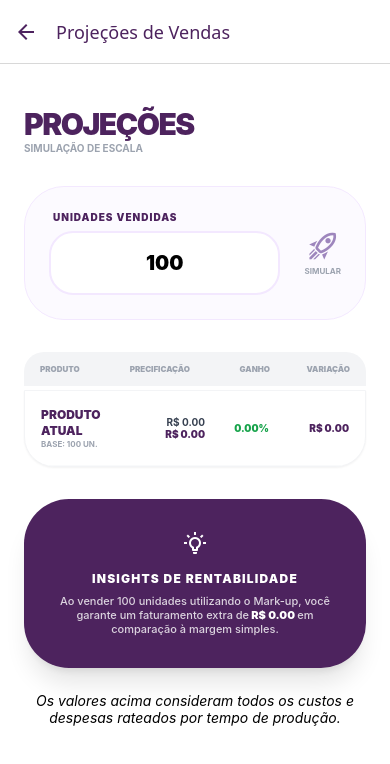
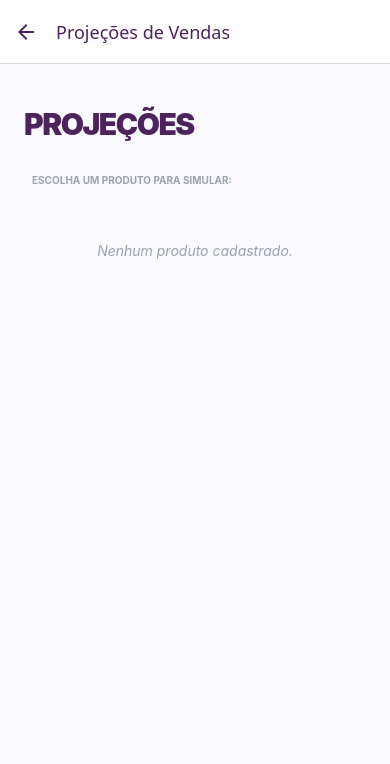
Before and after one commit to Predr0/precificacao-app, a React Native app: screen /ProjecoesVendas in a window 390 px wide. Shown: the top 764 px of the page. Built offline with nearby package versions, Linux system fonts and the light colour scheme.

Commit message:
feat/adicionada função de escolher o produto na tela de projeções e textos centralizados

```diff
--- a/src/screens/CalculoProduto.js
+++ b/src/screens/CalculoProduto.js
@@ -109,7 +109,7 @@ export default function CalculoProduto() {
             <Text className="text-white font-bold text-[11px]">TOTAL GERAL: R$ {res.totalGeral.toFixed(2)}</Text>
           </View>
 
-          <Text className="text-orange-400 font-bold text-[10px] mb-1 uppercase tracking-widest">C. VALIDAÇÃO P.E. (RF14)</Text>
+          <Text className="text-orange-400 font-bold text-[10px] mb-1 uppercase tracking-widest">C. VALIDAÇÃO P.E.</Text>
           <View className="pl-2 border-l border-orange-900">
             <Text className="text-white text-[11px]">Numerador (CF Mensal): R$ {totalCF_Mensal.toFixed(2)}</Text>
             <Text className="text-white text-[11px]">PVM (Preço): R$ {res.PVM.toFixed(2)}</Text>
--- a/src/screens/ProjecoesVendasScreen.js
+++ b/src/screens/ProjecoesVendasScreen.js
@@ -4,26 +4,37 @@ import { AppContext } from '../context/AppContext';
 import { MaterialCommunityIcons } from '@expo/vector-icons';
 
 export default function ProjecaoVendasScreen() {
-  const { config, insumos, totalCF_Mensal, totalDF_Mensal, totalDV_Mensal } = useContext(AppContext);
+  const { produtos } = useContext(AppContext);
   const { height } = useWindowDimensions();
 
+  const [produtoSelecionado, setProdutoSelecionado] = useState(null);
   const [unidadesProjetadas, setUnidadesProjetadas] = useState('100');
 
   const roxo = '#4d235e';
   const lavanda = '#9e86bd';
 
-  const calcularProjecao = () => {
+  const calcularDadosProduto = (produto) => {
+    if (!produto) return null;
     const unidades = parseFloat(unidadesProjetadas) || 0;
+    const { config, insumos, listaColaboradores, listaCustosFixos, listaDespesasFixas, listaDespesasVariaveis } = produto;
+
     const dias = parseFloat(config.dias) || 1;
     const horas = parseFloat(config.horas) || 1;
     const tempoProd = parseFloat(config.tempoProducao) || 1;
     const minMes = dias * horas * 60;
     const lucroDesejado = parseFloat(config.lucroDesejado) || 0;
 
+    const totalCF_M = (parseFloat(config.salario) || 0) +
+      listaColaboradores.reduce((acc, c) => acc + (parseFloat(c.salario) || 0), 0) +
+      listaCustosFixos.reduce((acc, i) => acc + (parseFloat(i.valor) || 0), 0);
+
+    const totalDF_M = listaDespesasFixas.reduce((acc, i) => acc + (parseFloat(i.valor) || 0), 0);
+    const totalDV_M = listaDespesasVariaveis.reduce((acc, i) => acc + (parseFloat(i.valor) || 0), 0);
+
     const CVR = insumos.reduce((acc, curr) => acc + (parseFloat(curr.custoFração) || 0), 0);
-    const CFR = (totalCF_Mensal / minMes) * tempoProd;
-    const DFR = (totalDF_Mensal / minMes) * tempoProd;
-    const DVR = (totalDV_Mensal / minMes) * tempoProd;
+    const CFR = (totalCF_M / minMes) * tempoProd;
+    const DFR = (totalDF_M / minMes) * tempoProd;
+    const DVR = (totalDV_M / minMes) * tempoProd;
     const totalGeral = CFR + CVR + DFR + DVR;
 
     const pDF = totalGeral > 0 ? (DFR / totalGeral) * 100 : 0;
@@ -36,48 +47,71 @@ export default function ProjecaoVendasScreen() {
     const PVM = totalGeral * markupIndice;
 
     const diferencaUnitaria = PVM - PV_sem;
-    const ganhoPercentual = PV_sem > 0 ? (diferencaUnitaria / PV_sem) * 100 : 0;
     const variacaoTotalBruta = diferencaUnitaria * unidades;
+    const faturamentoTotal = PVM * unidades;
 
-    return {
-      PV_sem,
-      PVM,
-      ganhoPercentual,
-      variacaoTotalBruta,
-      unidades
-    };
+    return { PV_sem, PVM, variacaoTotalBruta, faturamentoTotal, unidades, totalGeral };
   };
 
-  const res = calcularProjecao();
-
-  const HeaderTabela = ({ labels }) => (
-    <View className="flex-row px-4 py-3 bg-gray-100 rounded-t-[20px] mb-1">
-      {labels.map((l, i) => (
-        <Text key={i} className={`font-black text-[8px] uppercase text-gray-400 ${i === 0 ? 'flex-1' : 'w-20 text-right'}`}>
-          {l}
-        </Text>
-      ))}
-    </View>
-  );
+  const res = calcularDadosProduto(produtoSelecionado);
 
   return (
-    <SafeAreaView style={{ backgroundColor: '#FFF', flex: 1 }}>
+    <SafeAreaView style={{ backgroundColor: '#F9F9FF', flex: 1 }}>
       <ScrollView
         className="flex-1"
         contentContainerStyle={{ paddingHorizontal: 24, paddingTop: height * 0.05, paddingBottom: 60 }}
       >
-        <View className="mb-8">
+        {/* HEADER COM BOTÃO DE TROCA */}
+        <View className="mb-8 flex-row justify-between items-center">
+          <View>
             <Text style={{ color: roxo }} className="text-3xl font-black uppercase tracking-tighter">Projeções</Text>
-          <Text className="text-gray-400 font-bold text-[10px] uppercase">Simulação de Escala</Text>
+            {produtoSelecionado && (
+              <Text className="text-gray-400 font-bold text-[10px] uppercase">Simulando: {produtoSelecionado.nome}</Text>
+            )}
+          </View>
+          {produtoSelecionado && (
+            <TouchableOpacity
+              onPress={() => setProdutoSelecionado(null)}
+              className="bg-white p-3 rounded-full shadow-sm border border-gray-100"
+            >
+              <MaterialCommunityIcons name="swap-horizontal" size={24} color={roxo} />
+            </TouchableOpacity>
+          )}
         </View>
 
+        {!produtoSelecionado ? (
+          /* TELA DE SELEÇÃO */
+          <View>
+            <Text className="text-gray-400 font-bold text-[10px] uppercase mb-4 ml-2">Escolha um produto para simular:</Text>
+            {produtos.map((item) => (
+              <TouchableOpacity
+                key={item.id}
+                onPress={() => setProdutoSelecionado(item)}
+                style={{ backgroundColor: roxo }}
+                className="p-6 rounded-[30px] mb-4 flex-row justify-between items-center shadow-lg"
+              >
+                <View>
+                  <Text className="text-white font-black text-lg uppercase">{item.nome}</Text>
+                  <Text className="text-white/60 text-[10px] font-bold uppercase">Toque para projetar escala</Text>
+                </View>
+                <MaterialCommunityIcons name="chevron-right" size={24} color="white" />
+              </TouchableOpacity>
+            ))}
+            {produtos.length === 0 && (
+              <Text className="text-gray-400 text-center italic mt-10">Nenhum produto cadastrado.</Text>
+            )}
+          </View>
+        ) : (
+          /* TELA DE RESULTADOS DO PRODUTO */
+          <View>
             {/* INPUT DE UNIDADES */}
-        <View className="bg-purple-50/50 p-6 rounded-[40px] mb-8 border border-purple-100 flex-row items-center justify-between">
+            <View className="bg-white p-6 rounded-[40px] mb-8 border border-purple-100 flex-row items-center justify-between shadow-sm">
               <View className="flex-1">
-            <Text style={{ color: roxo }} className="font-black text-[10px] uppercase mb-2 ml-1 tracking-widest">Unidades Vendidas</Text>
+                <Text style={{ color: roxo }} className="font-black text-[10px] uppercase mb-2 ml-1 tracking-widest">Meta de Vendas</Text>
                 <TextInput
                   keyboardType="numeric"
-              className="bg-white p-4 rounded-3xl font-black text-xl text-center border-2 border-purple-100"
+                  className="bg-purple-50 p-4 rounded-3xl font-black text-2xl text-center border-2 border-purple-100"
+                  style={{ color: roxo }}
                   value={unidadesProjetadas}
                   onChangeText={setUnidadesProjetadas}
                   placeholder="Ex: 100"
@@ -89,50 +123,47 @@ export default function ProjecaoVendasScreen() {
               </View>
             </View>
 
-        {/* TABELA DE PRODUTOS (PROJETO AAA EXEMPLO) */}
-        <View className="mb-8">
-          <HeaderTabela labels={['Produto', 'Precificação', 'Ganho', 'Variação']} />
-
-          <View className="bg-white border border-gray-100 rounded-b-[30px] shadow-sm overflow-hidden">
-            {/* LINHA DO PRODUTO ATUAL */}
-            <View className="flex-row items-center p-4 border-b border-gray-50">
-              <View className="flex-1">
-                <Text style={{ color: roxo }} className="font-black text-xs uppercase">{config.nomeNegocio || "Produto Atual"}</Text>
-                <Text className="text-[8px] text-gray-400 font-bold uppercase">Base: {res.unidades} un.</Text>
+            {/* CARD DE COMPARATIVO */}
+            <View className="bg-white border border-gray-100 rounded-[40px] shadow-sm overflow-hidden mb-8">
+              <View className="p-5 bg-gray-50 border-b border-gray-100">
+                <Text style={{ color: roxo }} className="font-black text-[10px] uppercase text-center">Comparativo Unitário</Text>
               </View>
 
-              <View className="w-24">
-                <Text className="text-[10px] font-bold text-gray-700 text-right">R$ {res.PV_sem.toFixed(2)}</Text>
-                <Text style={{ color: roxo }} className="text-[10px] font-black text-right">R$ {res.PVM.toFixed(2)}</Text>
+              <View className="p-6 flex-row justify-around items-center">
+                <View className="items-center">
+                  <Text className="text-gray-400 font-bold text-[9px] uppercase mb-1">Margem Simples</Text>
+                  <Text className="text-gray-700 font-black text-lg">R$ {res.PV_sem.toFixed(2)}</Text>
                 </View>
-
-              <Text className="w-16 text-right font-black text-green-600 text-[10px]">
-                {res.ganhoPercentual.toFixed(2)}%
-              </Text>
-
-              <Text style={{ color: roxo }} className="w-20 text-right font-black text-[10px]">
-                R$ {res.variacaoTotalBruta.toFixed(2)}
-              </Text>
+                <View className="h-10 w-[1px] bg-gray-200" />
+                <View className="items-center">
+                  <Text style={{ color: lavanda }} className="font-black text-[9px] uppercase mb-1">Com Mark-up</Text>
+                  <Text style={{ color: roxo }} className="font-black text-xl">R$ {res.PVM.toFixed(2)}</Text>
                 </View>
               </View>
             </View>
 
-        <View style={{ backgroundColor: roxo }} className="p-8 rounded-[45px] shadow-xl items-center">
-          <MaterialCommunityIcons name="lightbulb-on-outline" size={24} color="#FFF" />
+            {/* INSIGHT DE RENTABILIDADE */}
+            <View style={{ backgroundColor: roxo }} className="p-8 rounded-[45px] shadow-xl items-center mb-6">
+              <MaterialCommunityIcons name="currency-usd" size={32} color="#FFF" />
               <Text className="text-white font-black text-xs uppercase mt-4 mb-2 tracking-widest text-center">
-            Insights de Rentabilidade
+                Ganho Extra Projetado
               </Text>
-          <Text className="text-white/80 text-center text-[11px] leading-tight font-medium">
-            Ao vender {res.unidades} unidades utilizando o Mark-up, você garante um faturamento extra de
-            <Text className="text-white font-black"> R$ {res.variacaoTotalBruta.toFixed(2)} </Text>
-            em comparação à margem simples.
+              <Text className="text-white text-5xl font-black mb-2">
+                R$ {res.variacaoTotalBruta.toFixed(2)}
+              </Text>
+              <Text className="text-white/70 text-center text-[11px] leading-tight font-medium">
+                Ao vender {unidadesProjetadas} unidades do produto "{produtoSelecionado.nome}" usando Mark-up, você lucra R$ {res.variacaoTotalBruta.toFixed(2)} a mais do que na precificação simples.
               </Text>
             </View>
 
-        <Text className="text-black-300 text-[10x] text-center mt-6 italic">
-          Os valores acima consideram todos os custos e despesas rateados por tempo de produção.
+            <View className="bg-purple-50 p-6 rounded-[30px] border border-purple-100">
+              <Text style={{ color: roxo }} className="text-center text-[10px] font-bold leading-tight italic uppercase">
+                Faturamento Total Previsto:{"\n"}
+                <Text className="text-lg font-black">R$ {res.faturamentoTotal.toFixed(2)}</Text>
               </Text>
-
+            </View>
+          </View>
+        )}
       </ScrollView>
     </SafeAreaView>
   );
```
Also changed, not shown: src/screens/PlanoNegocioScreen.js (+56 -8 lines), src/screens/relatorioScreen.js (+3 -16 lines). Lines whose indentation alone changed are shown as unchanged.
